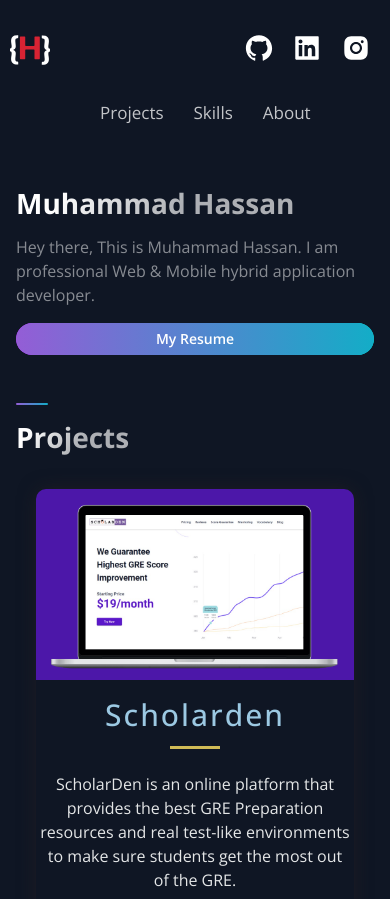
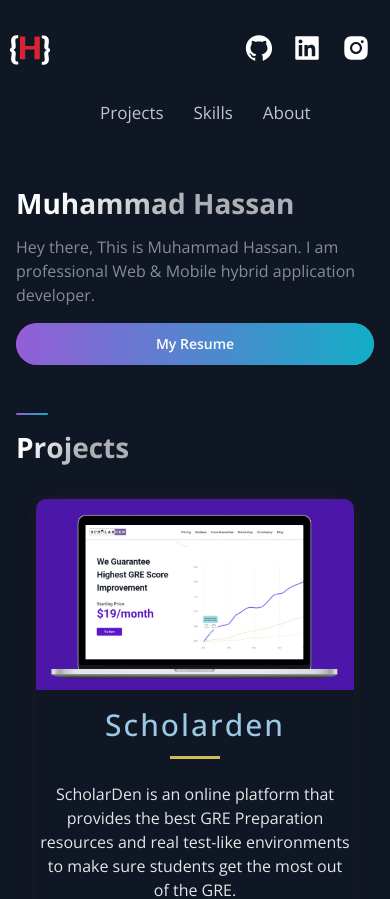
Before and after one commit to hassanprodeveloper/portfolio-nextjs, a Next.js app: page / in a window 390 px wide. Shown: the top 899 px of the page. Built offline with nearby package versions, Linux system fonts and the light colour scheme.

Commit message:
make gradient button responsive

```diff
--- a/src/styles/GlobalComponents/index.js
+++ b/src/styles/GlobalComponents/index.js
@@ -193,7 +193,7 @@
 
   @media ${(props) => props.theme.breakpoints.sm} {
     width: 100%;
-    height: 32px;
+    height: 42px;
     font-size: 14px;
     margin-bottom: ${({ alt }) => alt ? '0' : '32px'};
   }
```
